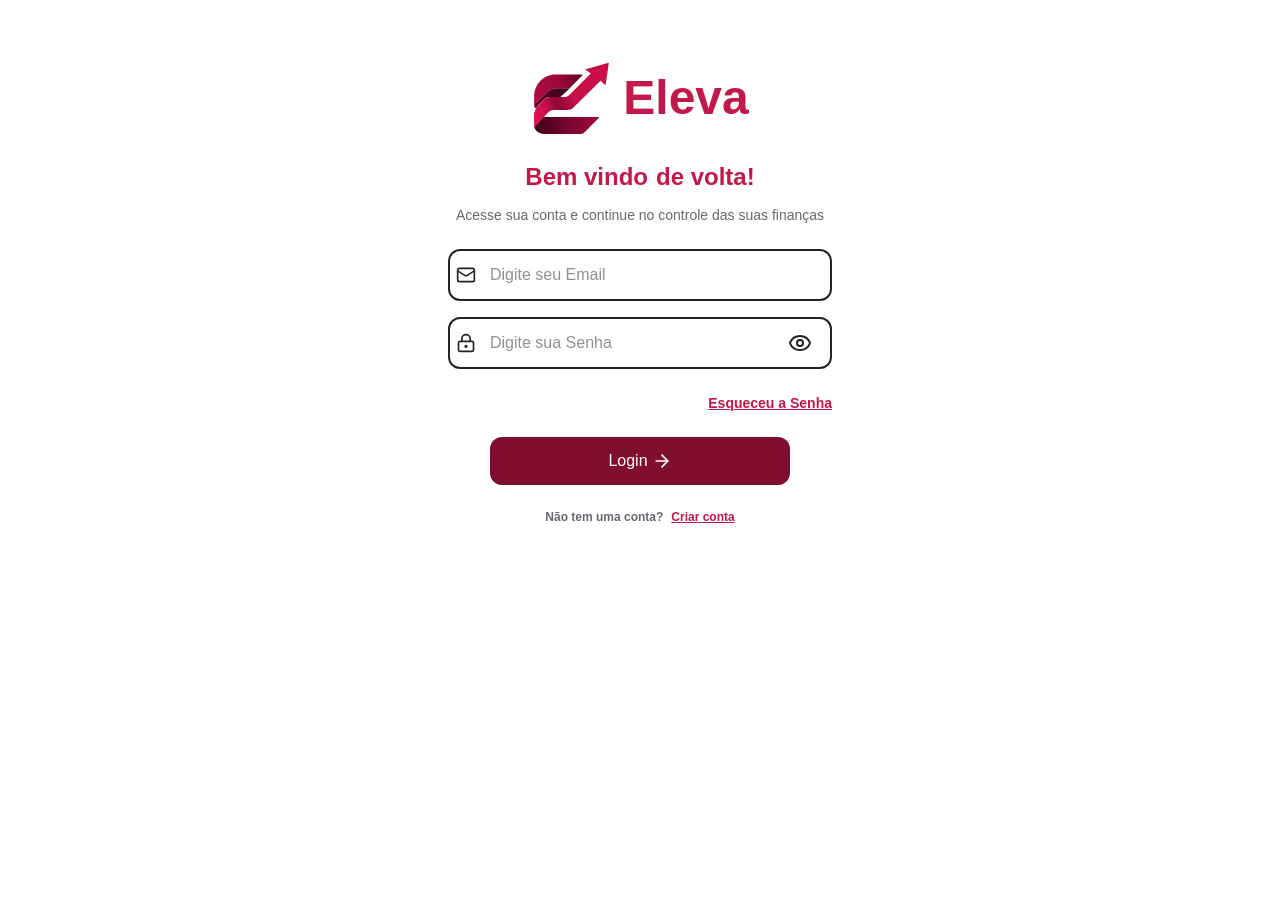
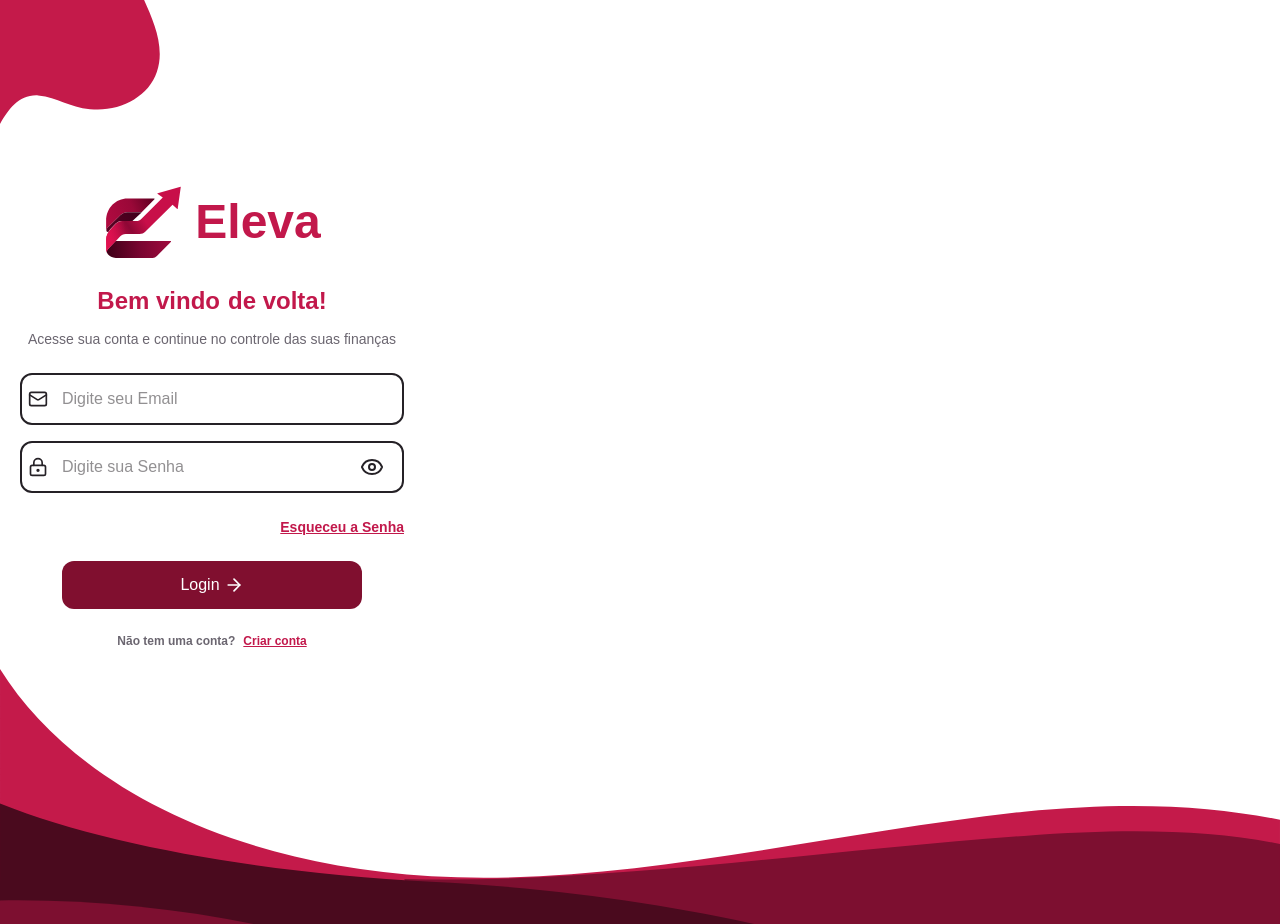
Before and after one commit to Adrriian/Eleva, a Next.js app: page /login in a window 1280 px wide. Shown: the top 924 px of the page. Before the commit the page ends 800 px from the top, so only its background shows below. Built offline with nearby package versions, Linux system fonts and the light colour scheme.

Commit message:
Fazendo algumas atualizações

```diff
--- a/src/app/(auth)/login/page.tsx
+++ b/src/app/(auth)/login/page.tsx
@@ -13,7 +13,9 @@ export default function Input() {
     const [login, setLogin] = useState<TpLogin>({ email: '', password: '' })
     console.log(login.email)
     return (
-        <div className="bg-fundo-secundario p-5 h-screen flex flex-col items-center gap-6">
+        <div className="flex flex-col h-screen items-baseline justify-between" >
+            <img src='/assests/logo/ondas_cima.svg' className="w-40 object-cover" />
+            <div className="bg-fundo-secundario p-5 flex flex-col items-center gap-6">
                 <div className="flex items-center justify-center mt-10 gap-3">
                     <img src='/assests/logo/logo3.svg' className="w-20" />
                     <h1 className="text-bordo-vibrante font-bold text-5xl">Eleva</h1>
@@ -41,5 +43,8 @@ export default function Input() {
                     <h1 className="text-bordo-vibrante text-xs font-bold underline">Criar conta</h1>
                 </div>
             </div>
+            <img src='/assests/logo/ondas.svg' className="w-full" />
+        </div>
+
     )
 }
```
Also changed, not shown: public/assests/logo/ondas.svg (added), public/assests/logo/ondas_cima.svg (added). Lines whose indentation alone changed are shown as unchanged.
